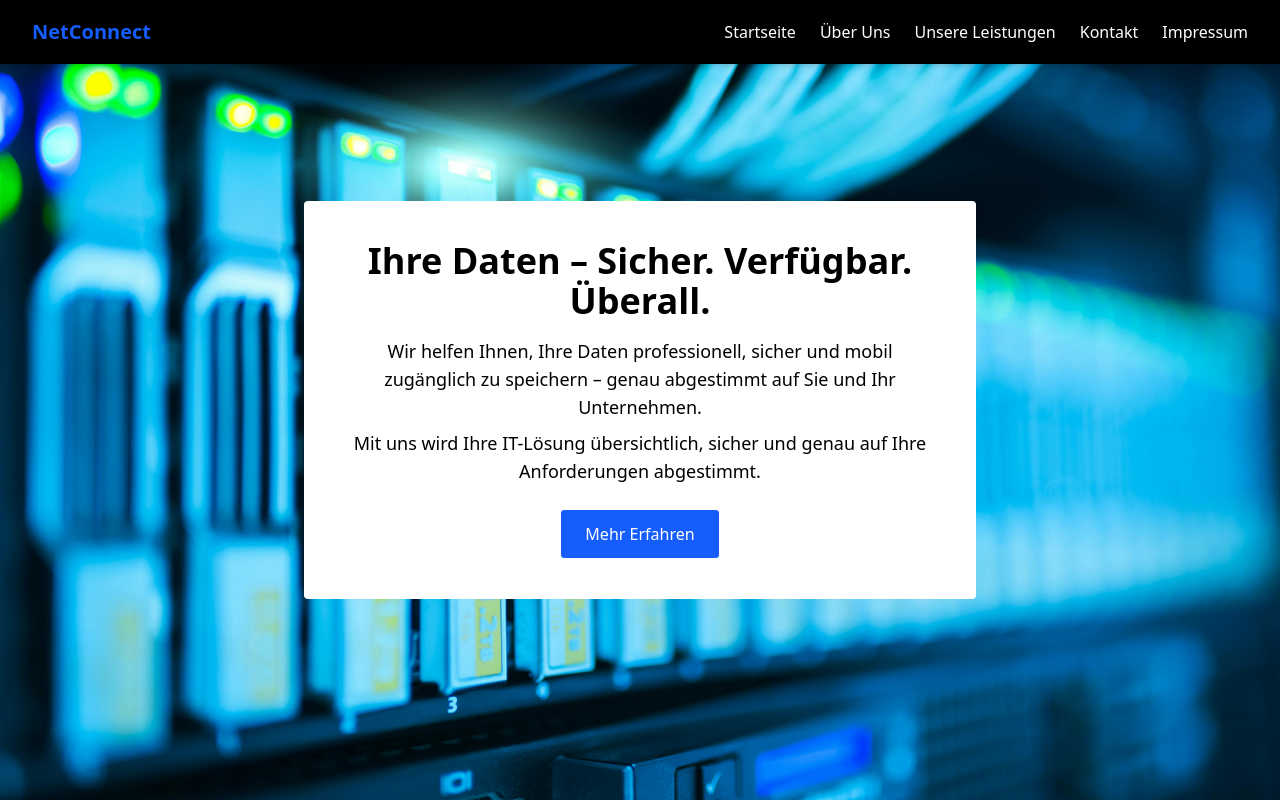
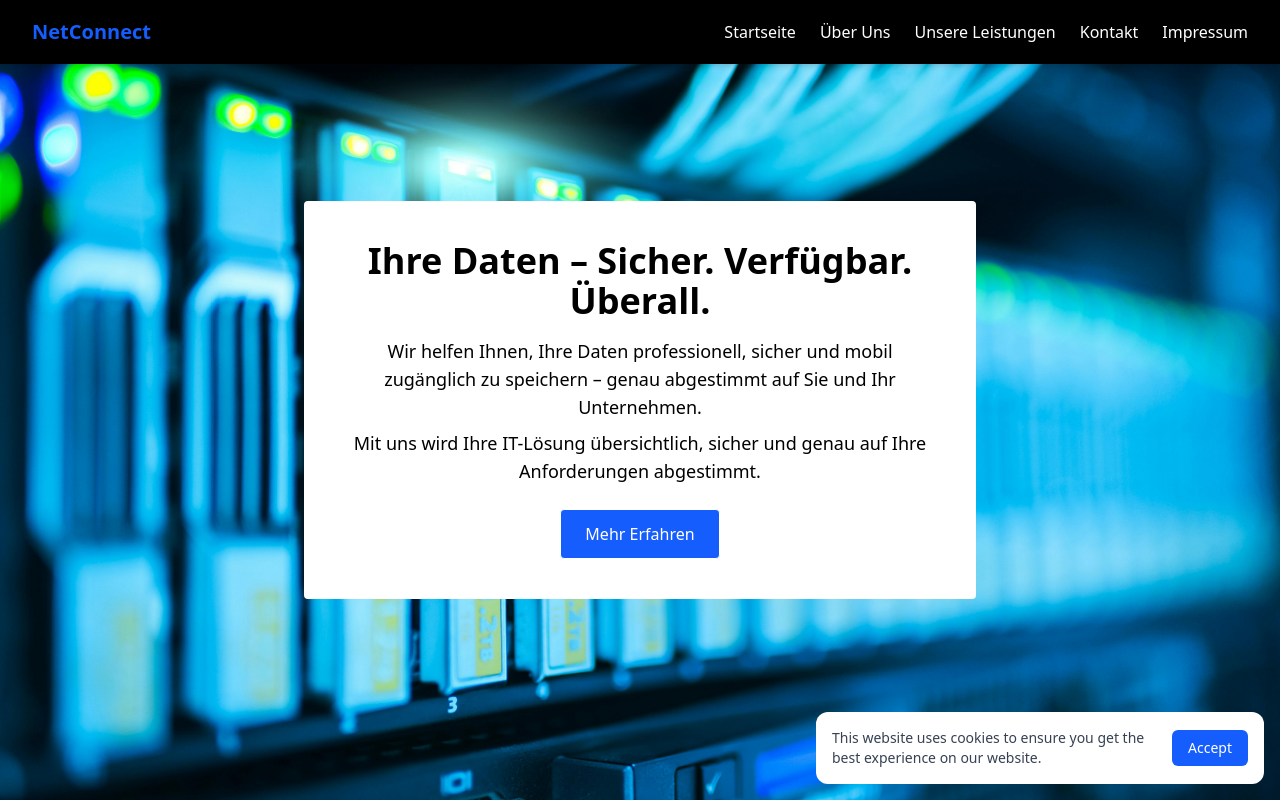
Before and after one commit to henning410/NetConnect, an Angular app: page / in a window 1280 px wide. Built offline with nearby package versions, Linux system fonts and the light colour scheme.

Commit message:
added cookie banner

```diff
--- a/src/app/app.component.html
+++ b/src/app/app.component.html
@@ -1,3 +1,4 @@
 <app-navbar></app-navbar>
+<app-cookie-banner></app-cookie-banner>
 <router-outlet></router-outlet>
 <!-- <app-footer></app-footer> -->
--- a/src/app/app.component.ts
+++ b/src/app/app.component.ts
@@ -2,10 +2,11 @@ import { Component } from '@angular/core';
 import { RouterOutlet } from '@angular/router';
 import { FooterComponent } from "./pages/footer/footer.component";
 import { NavbarComponent } from "./pages/navbar/navbar.component";
+import { CookieBannerComponent } from "./cookie-banner/cookie-banner.component";
 
 @Component({
   selector: 'app-root',
-  imports: [RouterOutlet, FooterComponent, NavbarComponent],
+  imports: [RouterOutlet, FooterComponent, NavbarComponent, CookieBannerComponent],
   templateUrl: './app.component.html',
   styleUrl: './app.component.css'
 })
--- /dev/null
+++ b/src/app/cookie-banner/cookie-banner.component.html
@@ -0,0 +1,12 @@
+<div *ngIf="showBanner"
+    class="fixed bottom-4 left-4 right-4 md:left-auto md:right-4 bg-white rounded-xl p-4 md:max-w-md z-50">
+    <div class="flex flex-col md:flex-row md:items-center md:justify-between gap-4">
+        <p class="text-sm text-gray-700">
+            This website uses cookies to ensure you get the best experience on our website.
+        </p>
+        <button (click)="acceptCookies()"
+            class="bg-blue-600 text-white text-sm font-medium px-4 py-2 rounded-md hover:bg-blue-700 transition cursor-pointer transition duration-300 ease-in-out hover:-translate-y-1 hover:scale-110">
+            Accept
+        </button>
+    </div>
+</div>
--- /dev/null
+++ b/src/app/cookie-banner/cookie-banner.component.ts
@@ -0,0 +1,22 @@
+import { NgIf } from '@angular/common';
+import { Component } from '@angular/core';
+
+@Component({
+  selector: 'app-cookie-banner',
+  imports: [NgIf],
+  templateUrl: './cookie-banner.component.html',
+  styleUrl: './cookie-banner.component.css'
+})
+export class CookieBannerComponent {
+  showBanner = false;
+
+  ngOnInit(): void {
+    const consent = localStorage.getItem('cookieConsent');
+    this.showBanner = consent !== 'true';
+  }
+
+  acceptCookies(): void {
+    localStorage.setItem('cookieConsent', 'true');
+    this.showBanner = false;
+  }
+}
--- a/src/app/pages/home/home.component.html
+++ b/src/app/pages/home/home.component.html
@@ -9,7 +9,7 @@
     <p class="text-base sm:text-lg mt-2">Mit uns wird Ihre IT-Lösung übersichtlich, sicher und genau auf Ihre Anforderungen abgestimmt.</p>
     <div class="mt-6">
       <a routerLink="/leistungen"
-         class="inline-block px-6 py-3 text-blue-600 border rounded bg-blue-600 text-white transition duration-300 ease-in-out hover:-translate-y-1 hover:scale-110">
+         class="inline-block px-6 py-3 text-blue-600 border cursor-pointer rounded bg-blue-600 text-white transition duration-300 ease-in-out hover:-translate-y-1 hover:scale-110">
         Mehr Erfahren
       </a>
     </div>
```
Also changed, not shown: src/app/cookie-banner/cookie-banner.component.css (added), 1 other file (tests, documents, lock files or other folders).
